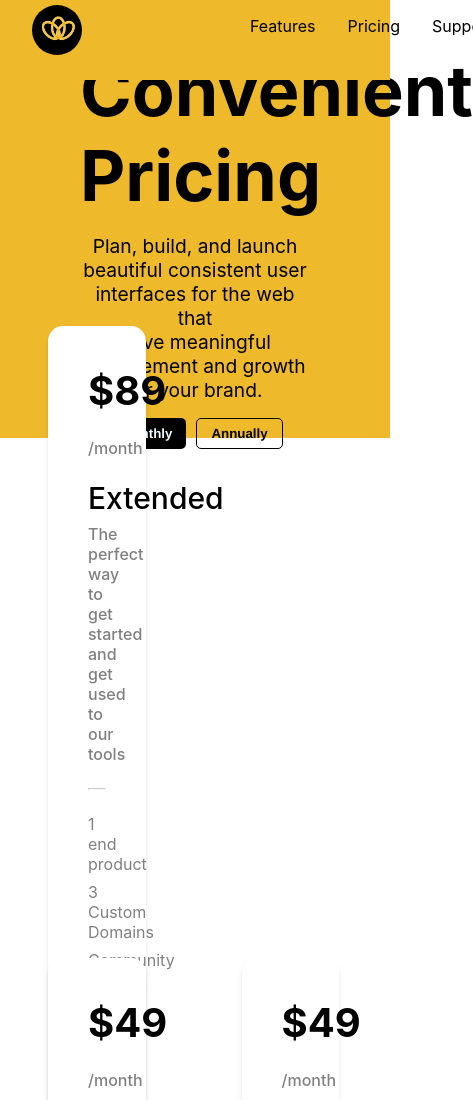
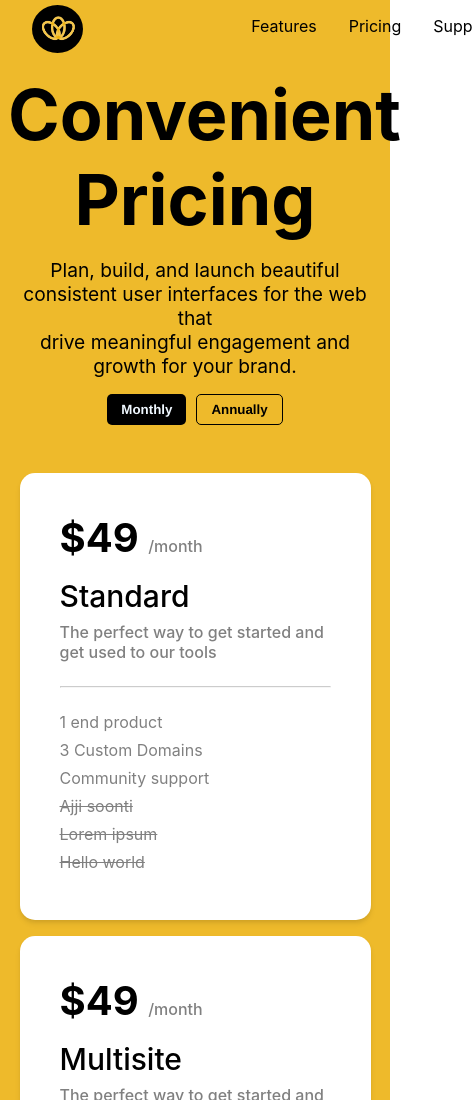
Before and after one commit to HRFocus/HRFocusFE, a React (Create React App) app: page /pricing in a window 390 px wide. Shown: the top 1100 px of the page, 473 px wide, since content can reach past the window. Built offline with nearby package versions, Linux system fonts and the light colour scheme.

Commit message:
made Pricing page responsive

```diff
--- a/src/pages/Pricing/Pricing.css
+++ b/src/pages/Pricing/Pricing.css
@@ -1,13 +1,8 @@
 .price-page-container{
-    /* margin-top: 1.5rem; */
-    padding-top: 1rem;
+    padding-top: 4rem;
+    background: linear-gradient(to bottom, #eeba2b 60%, white 50%);
 }
-.price-page-upper-section {
-    background-color: #eeba2b;
-    height: 50vh;
-    padding: 2rem 5rem;
-    z-index: 0;
-  }
+
 
   .pricing-intro > h1 {
     color: black;
@@ -17,7 +12,6 @@
 
   .pricing-para {
     margin: 1rem 0rem;
-    /* color: white; */
     font-size: larger;
     justify-content: center;
     text-align: center;
@@ -46,5 +40,22 @@
 
   .price-cards-container {
     display: flex;
-    flex-wrap:wrap-reverse;
+    align-items:baseline;
+    flex-wrap:wrap;
+    justify-content: space-around;
+    margin-top: 2rem;
   }
+@media only screen and (max-width: 767px){
+.price-page-container{
+  background: #eeba2b;
+}
+  .cards{
+    display: flex;
+    flex-direction: column;
+    width: 90%;
+    margin:0.5rem 0rem;
+  }
+  .pricing-intro{
+    padding: 0.5rem;
+  }
+}
--- a/src/pages/Pricing/Pricing.js
+++ b/src/pages/Pricing/Pricing.js
@@ -14,7 +14,7 @@ const Pricing = () => {
 
   return (
     <div className="price-page-container">
-      <div className="price-page-upper-section">
+
         <div className="pricing-intro">
           <h1>Convenient Pricing</h1>
           <p className="pricing-para">
@@ -27,7 +27,7 @@ const Pricing = () => {
             <button>Annually</button>
           </div>
         </div>
-      </div>
+
       <div className="price-cards-container">
         <Cards>
           <div className="price">
--- a/src/shared/FormElements/Cards/Cards.css
+++ b/src/shared/FormElements/Cards/Cards.css
@@ -1,7 +1,6 @@
 .cards{
     box-shadow: rgba(0, 0, 0, 0.1) 0px 4px 6px -1px, rgba(0, 0, 0, 0.06) 0px 2px 4px -1px;    width: 25%;
     padding: 2.5rem ;
-    margin: -7rem 3rem;
     background-color: white;
     border-radius: 15px;
 }
--- a/src/shared/Navigation/Navbar.css
+++ b/src/shared/Navigation/Navbar.css
@@ -28,8 +28,8 @@
     margin-left: 2rem;
     background-color: black;
     border-radius: 50%;
-    height: 50px;
-    width: 50px;
+    height: 3rem;
+    width: 3.2rem;
     margin-top : 5px;
   }
   .logo img{
```
